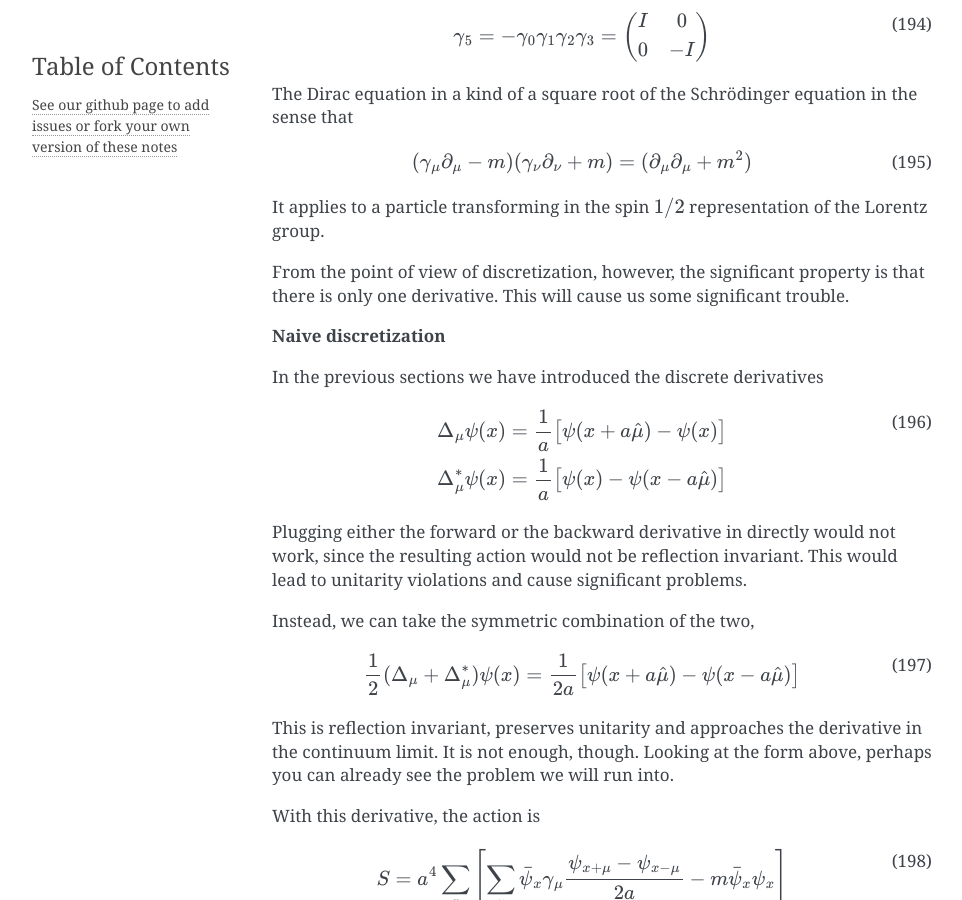
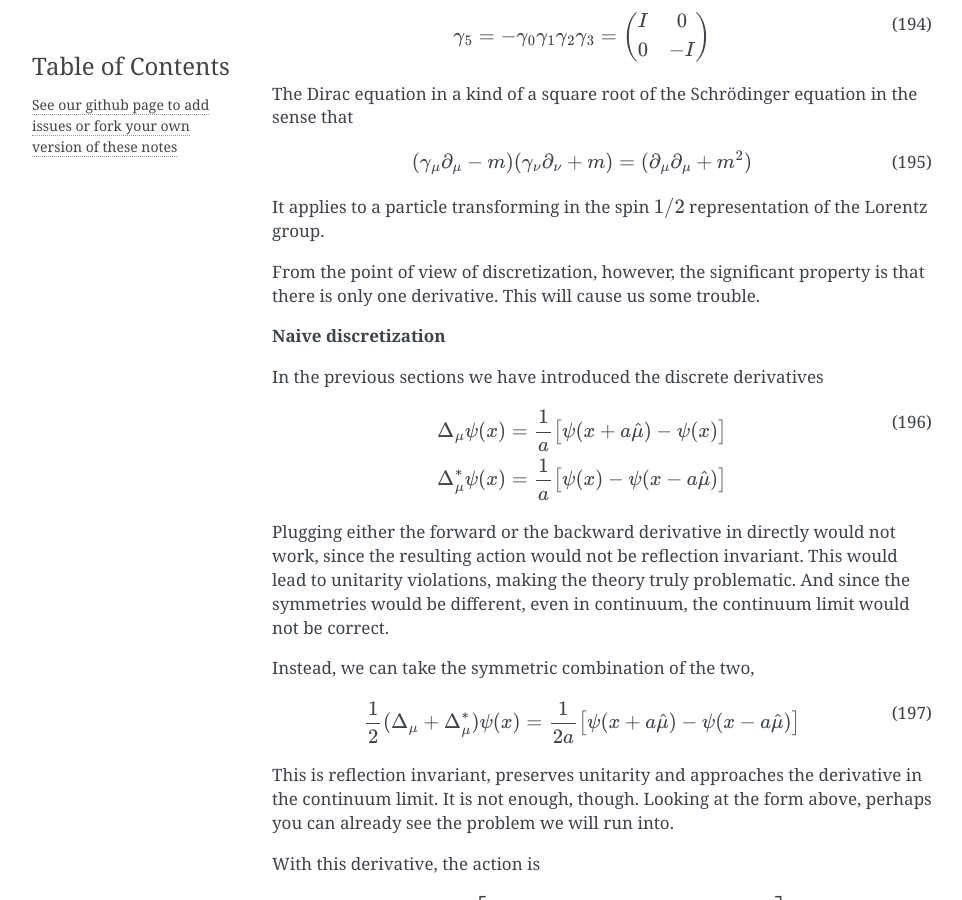
Before and after one commit to rantahar/Lattice-Field-Theory, a Sphinx documentation site: the page built from source/index.rst, in a window 1280 px wide and 900 px high, scrolled down 47148 px. Shown: the whole window, without its empty margins (148-1110 px from the left). Built offline with Sphinx 7.4.7, drawn with Linux system fonts in a browser that asks for light colours; pages that are not in the unit, such as notebooks, are missing from menus.

Commit message:
Rewordings

```diff
--- a/source/index.rst
+++ b/source/index.rst
@@ -2416,7 +2416,7 @@ The Dirac equation in a kind of a square root of the Schrödinger equation in th
 It applies to a particle transforming in the spin :math:`1/2` representation of the Lorentz group.
 
 From the point of view of discretization, however, the significant property is that there is only one
-derivative. This will cause us some significant trouble.
+derivative. This will cause us some trouble.
 
 
 **Naive discretization**
@@ -2430,7 +2430,8 @@ In the previous sections we have introduced the discrete derivatives
 
 Plugging either the forward or the backward derivative in directly would not work, since
 the resulting action would not be reflection invariant. This would lead to unitarity
-violations and cause significant problems.
+violations, making the theory truly problematic. And since the symmetries would be different, even in
+continuum, the continuum limit would not be correct.
 
 Instead, we can take the symmetric combination of the two,
 
```
